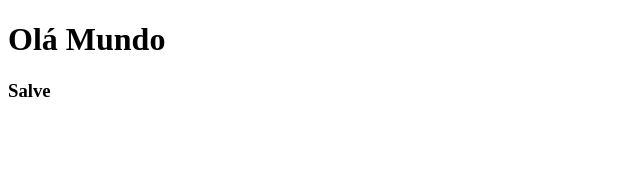
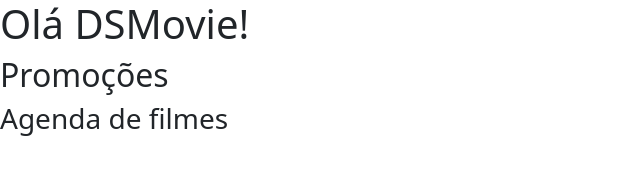
Before and after one commit to AugustoMello09/DSMovie, a plain HTML site: page index.html in a window 1280 px wide. Shown: the whole page, without its empty margins (0-640 px from the left). Drawn offline with nearby package versions, Linux system fonts and the light colour scheme.

Commit message:
Bootstrap

```diff
--- a/index.html
+++ b/index.html
@@ -5,9 +5,15 @@
     <meta http-equiv="X-UA-Compatible" content="IE=edge">
     <meta name="viewport" content="width=device-width, initial-scale=1.0">
     <title>DSMovie</title>
+
+    <link href="https://cdn.jsdelivr.net/npm/bootstrap@5.1.3/dist/css/bootstrap.min.css" rel="stylesheet" integrity="sha384-1BmE4kWBq78iYhFldvKuhfTAU6auU8tT94WrHftjDbrCEXSU1oBoqyl2QvZ6jIW3" crossorigin="anonymous">
+
+
 </head>
+
 <body>
-  <h1>Olá Mundo</h1>
-  <h3>Salve</h3>
+  <h1>Olá DSMovie!</h1>
+  <h2>Promoções</h2>
+  <h3>Agenda de filmes</h3>
 </body>
 </html>
```
